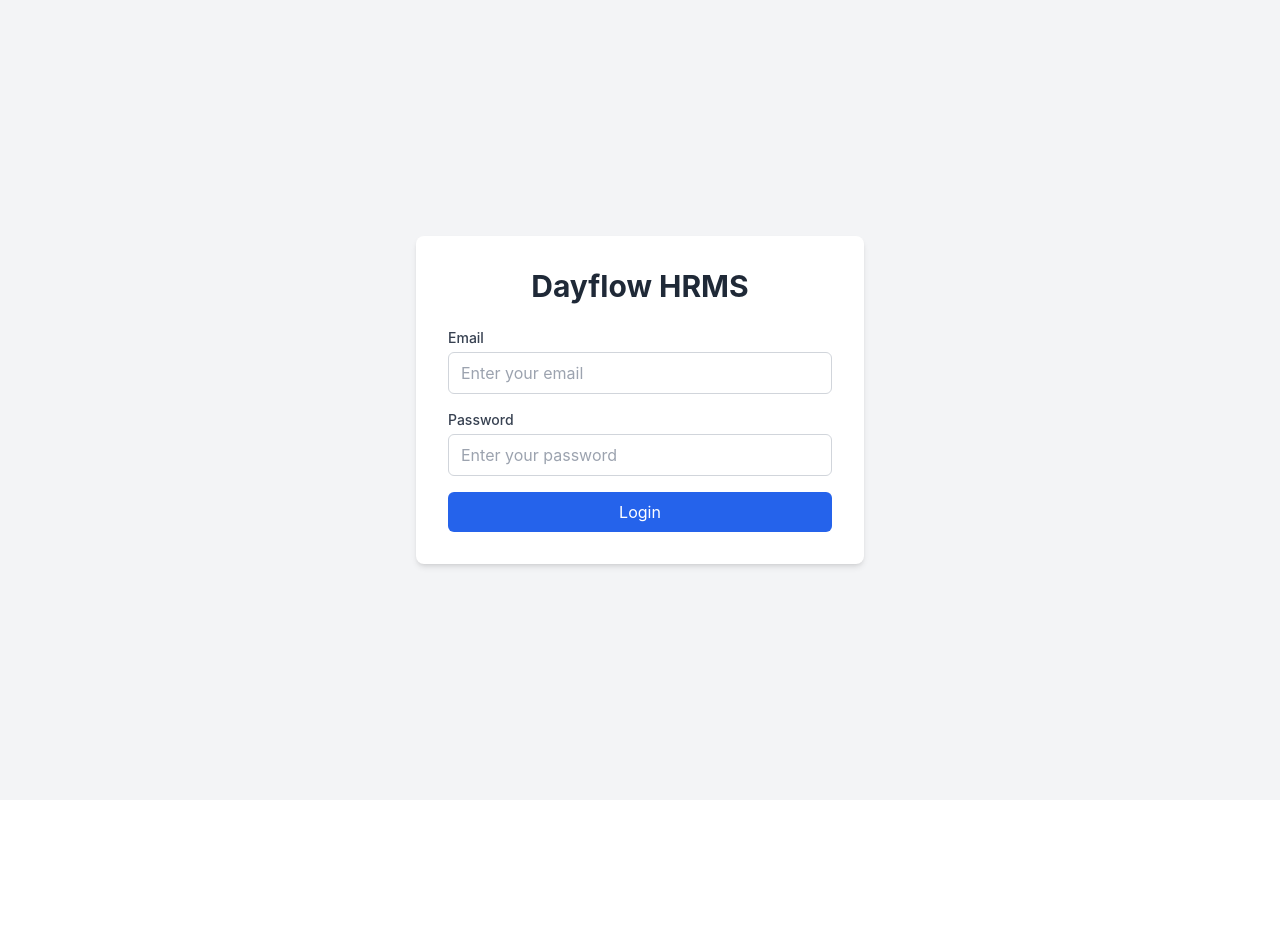
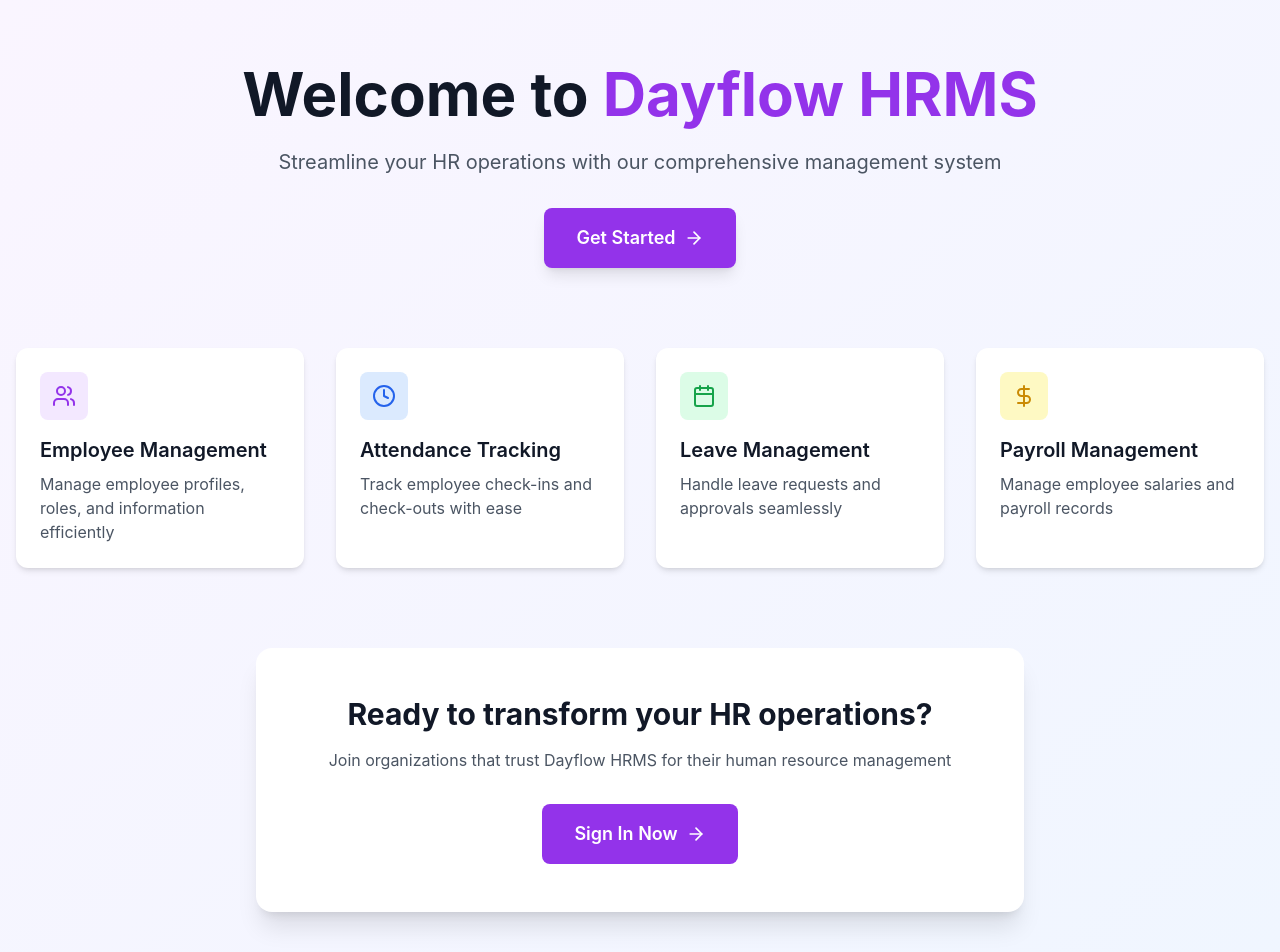
Before and after one commit to akshatsoni2830/odooXgcet2026-akshatsoni2830, a React (Vite) app in the folder frontend/: page / in a window 1280 px wide. Before the commit this address led to /login. Shown: the top 952 px of the page. Before the commit the page ends 800 px from the top, so only its background shows below. Built offline with nearby package versions, Linux system fonts and the light colour scheme; the HTML template or start-up script is replaced by a standard one.

Commit message:
Add landing page and update routing

```diff
--- a/frontend/src/App.jsx
+++ b/frontend/src/App.jsx
@@ -1,6 +1,7 @@
 import { BrowserRouter, Routes, Route, Navigate } from 'react-router-dom';
 import { AuthProvider } from './context/AuthContext';
 import ProtectedRoute from './components/ProtectedRoute';
+import LandingPage from './pages/LandingPage';
 import LoginPage from './pages/LoginPage';
 import Dashboard from './pages/Dashboard';
 import EmployeeList from './pages/EmployeeList';
@@ -28,6 +29,7 @@ function App() {
     <AuthProvider>
       <BrowserRouter>
         <Routes>
+          <Route path="/" element={<LandingPage />} />
           <Route path="/login" element={<LoginPage />} />
 
           <Route
@@ -139,7 +141,7 @@ function App() {
             }
           />
 
-          <Route path="/" element={<Navigate to="/dashboard" replace />} />
+          <Route path="*" element={<Navigate to="/" replace />} />
         </Routes>
       </BrowserRouter>
     </AuthProvider>
--- /dev/null
+++ b/frontend/src/pages/LandingPage.jsx
@@ -0,0 +1,100 @@
+import { Link } from 'react-router-dom';
+import { Users, Clock, Calendar, DollarSign, ArrowRight } from 'lucide-react';
+
+const LandingPage = () => {
+  return (
+    <div className="min-h-screen bg-gradient-to-br from-purple-50 to-blue-50">
+      {/* Hero Section */}
+      <div className="container mx-auto px-4 py-16">
+        <div className="text-center max-w-4xl mx-auto">
+          <h1 className="text-5xl md:text-6xl font-bold text-gray-900 mb-6">
+            Welcome to <span className="text-purple-600">Dayflow HRMS</span>
+          </h1>
+          <p className="text-xl text-gray-600 mb-8">
+            Streamline your HR operations with our comprehensive management system
+          </p>
+          <Link
+            to="/login"
+            className="inline-flex items-center px-8 py-4 bg-purple-600 text-white text-lg font-semibold rounded-lg hover:bg-purple-700 transition-colors shadow-lg"
+          >
+            Get Started
+            <ArrowRight className="ml-2 w-5 h-5" />
+          </Link>
+        </div>
+
+        {/* Features Grid */}
+        <div className="grid grid-cols-1 md:grid-cols-2 lg:grid-cols-4 gap-8 mt-20">
+          <div className="bg-white p-6 rounded-xl shadow-md hover:shadow-lg transition-shadow">
+            <div className="w-12 h-12 bg-purple-100 rounded-lg flex items-center justify-center mb-4">
+              <Users className="w-6 h-6 text-purple-600" />
+            </div>
+            <h3 className="text-xl font-semibold text-gray-900 mb-2">Employee Management</h3>
+            <p className="text-gray-600">
+              Manage employee profiles, roles, and information efficiently
+            </p>
+          </div>
+
+          <div className="bg-white p-6 rounded-xl shadow-md hover:shadow-lg transition-shadow">
+            <div className="w-12 h-12 bg-blue-100 rounded-lg flex items-center justify-center mb-4">
+              <Clock className="w-6 h-6 text-blue-600" />
+            </div>
+            <h3 className="text-xl font-semibold text-gray-900 mb-2">Attendance Tracking</h3>
+            <p className="text-gray-600">
+              Track employee check-ins and check-outs with ease
+            </p>
+          </div>
+
+          <div className="bg-white p-6 rounded-xl shadow-md hover:shadow-lg transition-shadow">
+            <div className="w-12 h-12 bg-green-100 rounded-lg flex items-center justify-center mb-4">
+              <Calendar className="w-6 h-6 text-green-600" />
+            </div>
+            <h3 className="text-xl font-semibold text-gray-900 mb-2">Leave Management</h3>
+            <p className="text-gray-600">
+              Handle leave requests and approvals seamlessly
+            </p>
+          </div>
+
+          <div className="bg-white p-6 rounded-xl shadow-md hover:shadow-lg transition-shadow">
+            <div className="w-12 h-12 bg-yellow-100 rounded-lg flex items-center justify-center mb-4">
+              <DollarSign className="w-6 h-6 text-yellow-600" />
+            </div>
+            <h3 className="text-xl font-semibold text-gray-900 mb-2">Payroll Management</h3>
+            <p className="text-gray-600">
+              Manage employee salaries and payroll records
+            </p>
+          </div>
+        </div>
+
+        {/* CTA Section */}
+        <div className="mt-20 text-center">
+          <div className="bg-white rounded-2xl shadow-xl p-12 max-w-3xl mx-auto">
+            <h2 className="text-3xl font-bold text-gray-900 mb-4">
+              Ready to transform your HR operations?
+            </h2>
+            <p className="text-gray-600 mb-8">
+              Join organizations that trust Dayflow HRMS for their human resource management
+            </p>
+            <Link
+              to="/login"
+              className="inline-flex items-center px-8 py-4 bg-purple-600 text-white text-lg font-semibold rounded-lg hover:bg-purple-700 transition-colors"
+            >
+              Sign In Now
+              <ArrowRight className="ml-2 w-5 h-5" />
+            </Link>
+          </div>
+        </div>
+      </div>
+
+      {/* Footer */}
+      <footer className="bg-gray-900 text-white py-8 mt-20">
+        <div className="container mx-auto px-4 text-center">
+          <p className="text-gray-400">
+            © 2024 Dayflow HRMS. All rights reserved.
+          </p>
+        </div>
+      </footer>
+    </div>
+  );
+};
+
+export default LandingPage;
```
